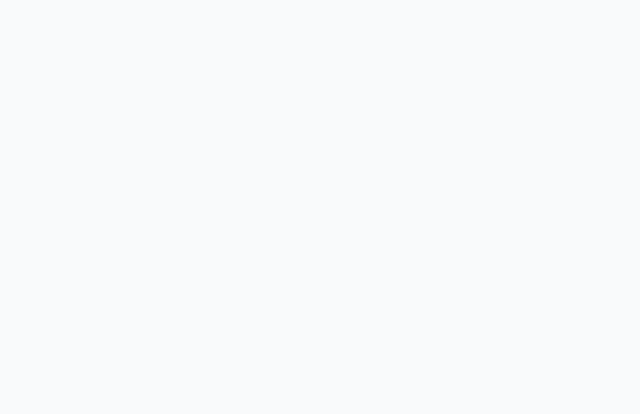
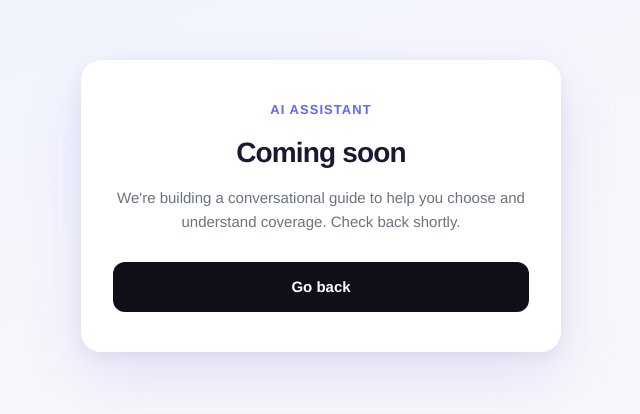
Before and after one commit to KaziHossain15/OpenBook-Care, a React (Vite) app in the folder frontend/: page /ai-assistant in a window 1280 px wide. Before the commit this address had no page. Shown: the part 186-600 px from the top of the page, without its empty margins (319-959 px from the left). Built offline with nearby package versions, Linux system fonts and the light colour scheme.

Commit message:
created AI coming soon page

```diff
--- /dev/null
+++ b/frontend/src/app/pages/AiAssistantComingSoon.tsx
@@ -0,0 +1,94 @@
+import { useLocation, useNavigate } from "react-router-dom";
+import type { ComparePlansSimulationSnapshot } from "./ComparePlans";
+
+type AiAssistantLocationState = {
+  comparePlansReturn?: ComparePlansSimulationSnapshot;
+};
+
+export function AiAssistantComingSoon() {
+  const navigate = useNavigate();
+  const location = useLocation();
+  const returnSnapshot = (location.state as AiAssistantLocationState | null)
+    ?.comparePlansReturn;
+
+  return (
+    <div
+      style={{
+        fontFamily: "'DM Sans','Helvetica Neue',sans-serif",
+        minHeight: "100vh",
+        width: "100%",
+        background: "linear-gradient(160deg,#eef2ff 0%,#f7f7fb 60%)",
+        padding: "24px 24px 40px",
+        boxSizing: "border-box",
+        display: "flex",
+        alignItems: "center",
+        justifyContent: "center",
+      }}
+    >
+      <div style={{ maxWidth: 480, width: "100%", textAlign: "center" }}>
+        <div
+          style={{
+            background: "#fff",
+            borderRadius: 20,
+            padding: "40px 32px",
+            boxShadow:
+              "0 24px 60px rgba(79,70,229,0.12), 0 4px 16px rgba(0,0,0,0.06)",
+          }}
+        >
+          <div
+            style={{
+              fontSize: 13,
+              fontWeight: 700,
+              color: "#6366f1",
+              letterSpacing: "0.08em",
+              textTransform: "uppercase",
+              marginBottom: 12,
+            }}
+          >
+            AI assistant
+          </div>
+          <h1
+            style={{
+              fontSize: 28,
+              fontWeight: 900,
+              color: "#1a1a2e",
+              letterSpacing: "-0.03em",
+              margin: "0 0 12px",
+            }}
+          >
+            Coming soon
+          </h1>
+          <p style={{ fontSize: 15, color: "#6b7280", lineHeight: 1.6, margin: "0 0 28px" }}>
+            We&apos;re building a conversational guide to help you choose and
+            understand coverage. Check back shortly.
+          </p>
+          <button
+            type="button"
+            onClick={() => {
+              if (returnSnapshot) {
+                navigate("/compare-plans", {
+                  state: { restoreSimulation: returnSnapshot },
+                });
+              } else {
+                navigate("/compare-plans");
+              }
+            }}
+            style={{
+              width: "100%",
+              padding: 14,
+              background: "#0f0f1a",
+              color: "#fff",
+              border: "none",
+              borderRadius: 12,
+              fontSize: 15,
+              fontWeight: 700,
+              cursor: "pointer",
+            }}
+          >
+            Go back
+          </button>
+        </div>
+      </div>
+    </div>
+  );
+}
--- a/frontend/src/app/pages/ComparePlans.tsx
+++ b/frontend/src/app/pages/ComparePlans.tsx
@@ -1,5 +1,5 @@
-import { useState } from "react";
-import { useNavigate } from "react-router-dom";
+import { useLayoutEffect, useState } from "react";
+import { useLocation, useNavigate } from "react-router-dom";
 import { CoverageEligibilityCallouts } from "../components/CoverageEligibilityCallouts";
 import {
   DEFAULT_PREFERENCES,
@@ -265,8 +265,19 @@ function NavButton({ onClick, disabled, side, children }: NavButtonProps) {
 // ComparePlans owns all state for the compare + detail views and delegates
 // rendering to the sub-components above. Navigation calls are isolated here.
 
+/** Serialized when opening AI assistant so return navigation can reopen the simulation. */
+export interface ComparePlansSimulationSnapshot {
+  activeIndex: number;
+  dependents: number;
+  primaryVisits: number;
+  specialistVisits: number;
+  prescriptions: number;
+  erVisits: number;
+}
+
 export function ComparePlans() {
   const navigate = useNavigate();
+  const location = useLocation();
 
   const [preferences] = useState<UserPreferences>(loadStoredPreferences);
 
@@ -300,6 +311,24 @@ export function ComparePlans() {
   const monthlyAvg = Math.round(totalAnnual / 12);
 
   const scrollToTop = () => window.scrollTo({ top: 0, behavior: "instant" });
+
+  useLayoutEffect(() => {
+    const restore = (
+      location.state as { restoreSimulation?: ComparePlansSimulationSnapshot } | null
+    )?.restoreSimulation;
+    if (!restore) return;
+
+    const maxPlan = plans.length - 1;
+    setActiveIndex(Math.min(Math.max(0, restore.activeIndex), maxPlan));
+    setDependents(Math.min(3, Math.max(0, restore.dependents)));
+    setPrimaryVisits(restore.primaryVisits);
+    setSpecialistVisits(restore.specialistVisits);
+    setPrescriptions(restore.prescriptions);
+    setErVisits(restore.erVisits);
+    setShowDetail(true);
+    window.scrollTo({ top: 0, behavior: "instant" });
+    navigate(".", { replace: true, state: {} });
+  }, [location.key, location.state, navigate]);
 
   // ── Detail / Cost Simulation view ─────────────────────────────────────────
   if (showDetail) {
@@ -435,7 +464,21 @@ export function ComparePlans() {
               </div>
 
               {/* CTA buttons */}
-              <button style={{ width: "100%", padding: 16, background: "#0f0f1a", color: "#fff", border: "none", borderRadius: 12, fontSize: 15, fontWeight: 700, cursor: "pointer", display: "flex", alignItems: "center", justifyContent: "center", gap: 8 }}>
+              <button
+                type="button"
+                onClick={() => {
+                  const comparePlansReturn: ComparePlansSimulationSnapshot = {
+                    activeIndex,
+                    dependents,
+                    primaryVisits,
+                    specialistVisits,
+                    prescriptions,
+                    erVisits,
+                  };
+                  navigate("/ai-assistant", { state: { comparePlansReturn } });
+                }}
+                style={{ width: "100%", padding: 16, background: "#0f0f1a", color: "#fff", border: "none", borderRadius: 12, fontSize: 15, fontWeight: 700, cursor: "pointer", display: "flex", alignItems: "center", justifyContent: "center", gap: 8 }}
+              >
                 <svg width="16" height="16" viewBox="0 0 24 24" fill="none" stroke="currentColor" strokeWidth="2.5">
                   <path d="M21 15a2 2 0 0 1-2 2H7l-4 4V5a2 2 0 0 1 2-2h14a2 2 0 0 1 2 2z"/>
                 </svg>
--- a/frontend/src/main.tsx
+++ b/frontend/src/main.tsx
@@ -5,6 +5,7 @@ import { SimulateUsage } from "./app/pages/SimulateUsage";
 import { InputScreen } from "./app/pages/InputScreen";
 import { CostResultsPage } from "./app/pages/CostResultsPage";
 import { ComparePlans } from "./app/pages/ComparePlans";
+import { AiAssistantComingSoon } from "./app/pages/AiAssistantComingSoon";
 import "./index.css";
 
 ReactDOM.createRoot(document.getElementById("root") as HTMLElement).render(
@@ -14,6 +15,7 @@ ReactDOM.createRoot(document.getElementById("root") as HTMLElement).render(
         <Route path="/" element={<InputScreen />} />
         <Route path="/cost-results" element={<CostResultsPage />} />
         <Route path="/compare-plans" element={<ComparePlans />} />
+        <Route path="/ai-assistant" element={<AiAssistantComingSoon />} />
         <Route path="/simulate-usage" element={<SimulateUsage />} />
       </Routes>
     </BrowserRouter>
```
Also changed, not shown: 3 other files (tests, documents, lock files or other folders).
